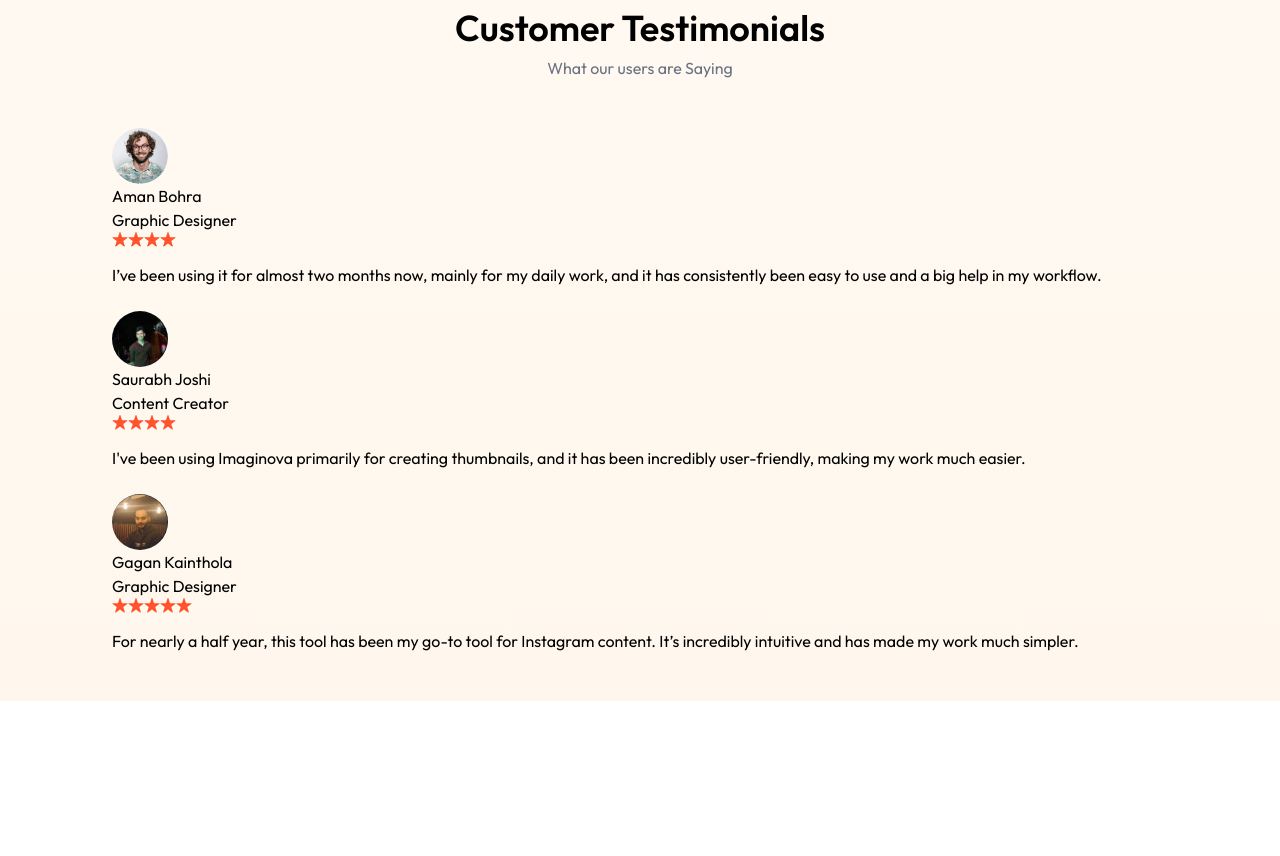
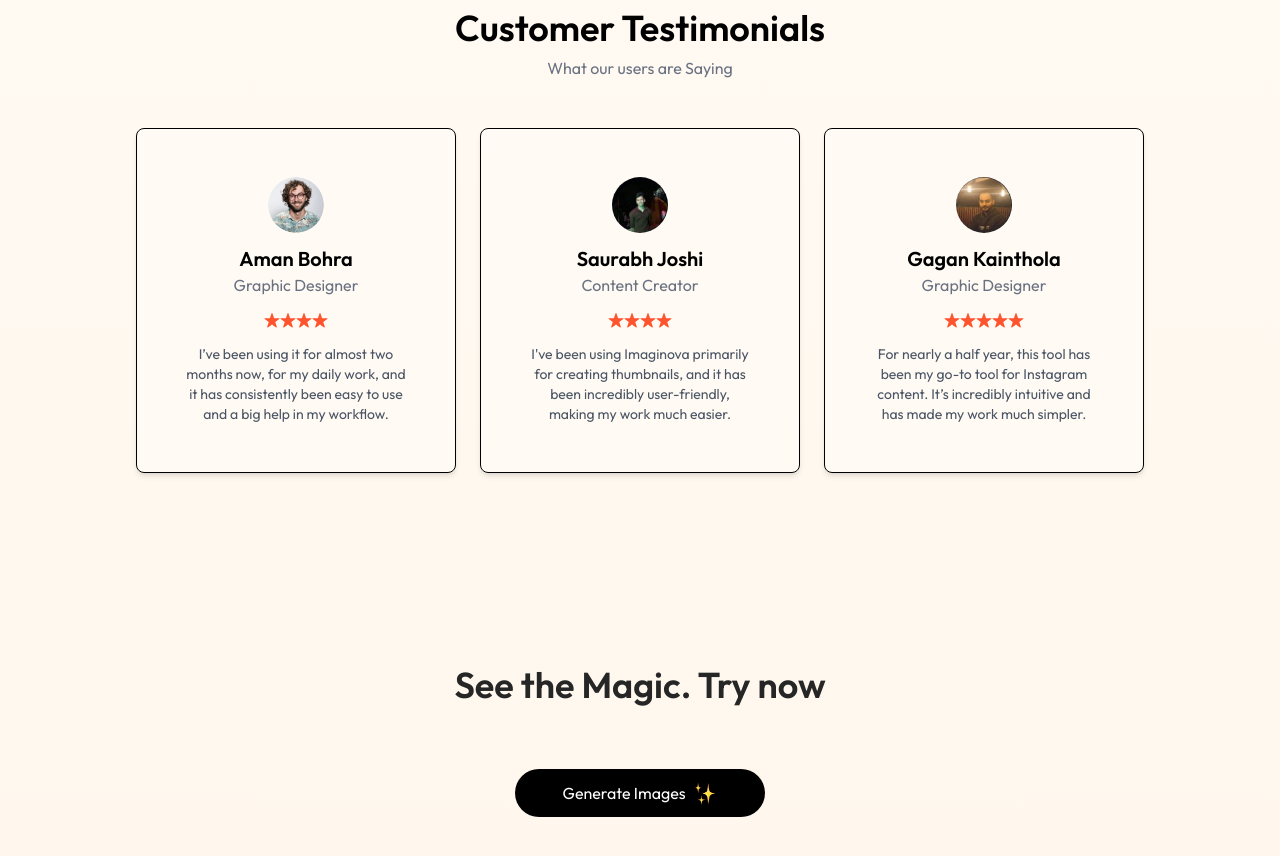
Before and after one commit to shaileshjukaria/Imaginova, a React (Vite) app in the folder client/: page / in a window 1280 px wide. Shown: the part 2120-2976 px from the top of the page. Before the commit the page ends 2901 px from the top, so only its background shows below. Built offline with nearby package versions, Linux system fonts and the light colour scheme.

Commit message:
Add GenerateBtn component and update Testimonials layout for improved presentation

```diff
--- a/client/src/assets/assets.js
+++ b/client/src/assets/assets.js
@@ -62,7 +62,7 @@
         name:'Aman Bohra',
         role:'Graphic Designer',
         stars:4,
-        text:`I’ve been using it for almost two months now, mainly for my daily work, and it has consistently been easy to use and a big help in my workflow.`
+        text:`I’ve been using it for almost two months now, for my daily work, and it has consistently been easy to use and a big help in my workflow.`
     },
     {
         image:profile_img_2,
--- /dev/null
+++ b/client/src/components/GenerateBtn.jsx
@@ -0,0 +1,19 @@
+import React from 'react'
+import { assets } from '../assets/assets'
+
+const GenerateBtn = () => {
+  return (
+    <div className='pb-16 text-center'>
+      <h1 className='text-2xl md:text-3xl lg:text-4xl mt-4
+      font-semibold text-neutral-800 py-6 md:py-16'>See the Magic. Try now</h1>
+
+      <button className='inline-flex items-center gap-2 px-2 px-12 py-3
+      rounded-full bg-black text-white m-auto hover:scale-105
+      transition-all duration-500'>Generate Images
+        <img src={assets.star_group} alt="" className='h-6' />
+      </button>
+    </div>
+  )
+}
+
+export default GenerateBtn
--- a/client/src/components/Testimonials.jsx
+++ b/client/src/components/Testimonials.jsx
@@ -13,19 +13,20 @@
 
       <div className='flex flex-wrap gap-6'>
         {testimonialsData.map((testimonial, index) => (
-          <div key={index}>
-            <div>
+          <div key={index}
+          className='bg-white/20 p-12 rounded-lg shadow-md border w-80 m-auto hover:scale-[1.02] transition-all'>
+            <div className='flex flex-col items-center '>
               <img
                 src={testimonial.image} alt=""
                 className='rounded-full w-14'/>
-              <h2>{testimonial.name}</h2>
-              <p>{testimonial.role}</p>
+              <h2 className='text-xl font-semibold mt-3'>{testimonial.name}</h2>
+              <p className='text-gray-500 mb-4'>{testimonial.role}</p>
               <div className='flex mb-4'>
                 {Array(testimonial.stars).fill().map((item , index) =>(
                   <img key={index} src={assets.rating_star} alt='' />
                   ))}
                 </div>
-                <p>{testimonial.text}</p>
+                <p className='text-center text-sm text-gray-600'>{testimonial.text}</p>
             </div>
           </div>
         ))}
--- a/client/src/pages/Home.jsx
+++ b/client/src/pages/Home.jsx
@@ -3,6 +3,7 @@
 import Steps from '../components/Steps';
 import Description from '../components/Description';
 import Testimonials from '../components/Testimonials';
+import GenerateBtn from '../components/GenerateBtn';
 
 const Home = () => {
   return (
@@ -11,6 +12,7 @@
       <Steps/>
       <Description/>
       <Testimonials/>
+      <GenerateBtn/>
     </div>
   )
 }
```
Also changed, not shown: client/src/components/Footer.jsx (added).
